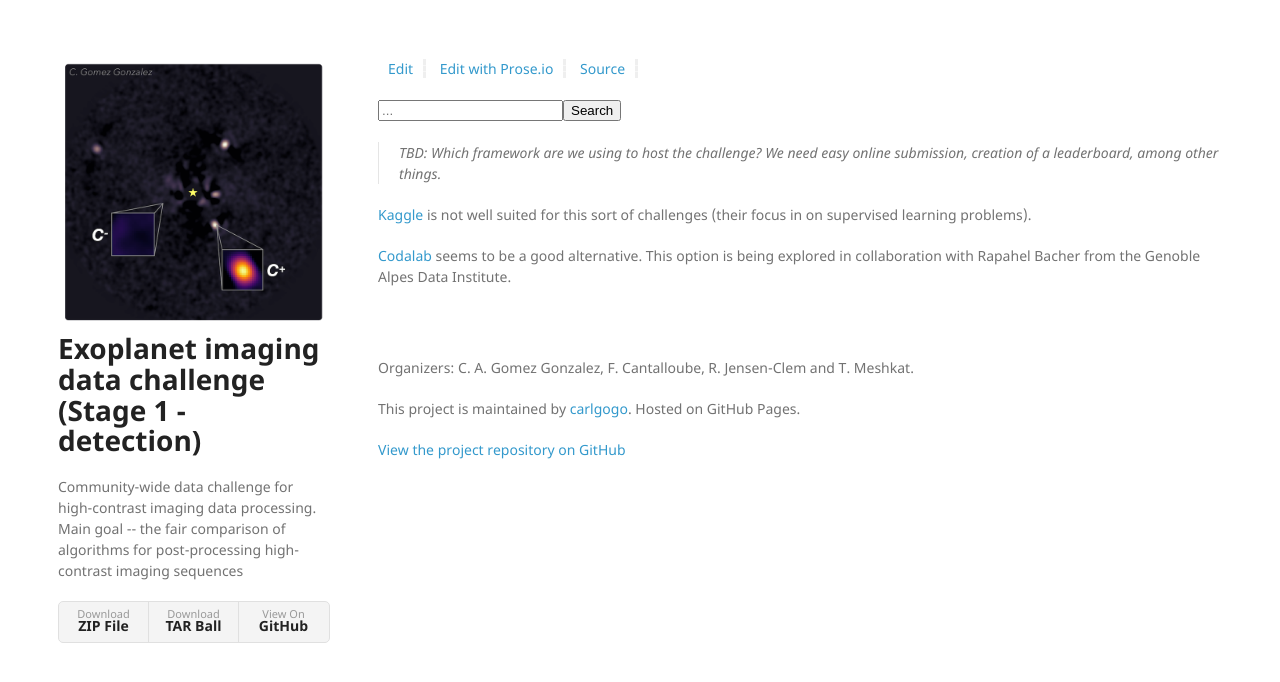
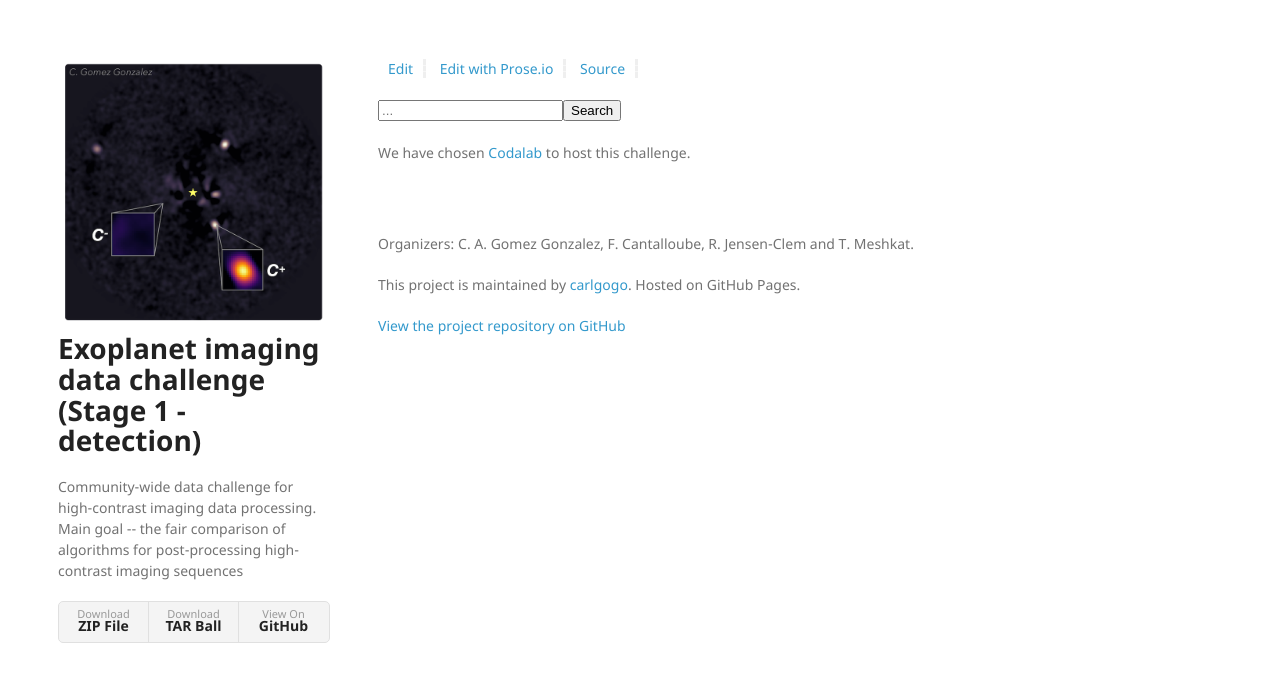
Before and after one commit to carlgogo/exoimaging_challenge, a Jekyll site: the page built from pages/score.md, in a window 1280 px wide. Shown: the top 682 px of the page. Built offline with Jekyll 4.4.1, drawn with Linux system fonts in a browser that asks for light colours; nearby versions of some CDN libraries; our own code applies the rules of GitHub Pages for plain Markdown files.

Commit message:
Mentioning Codalab

```diff
--- a/pages/score.md
+++ b/pages/score.md
@@ -1,5 +1 @@
-> TBD: Which framework are we using to host the challenge? We need easy online submission, creation of a leaderboard, among other things.
-
-[Kaggle](https://www.kaggle.com/) is not well suited for this sort of challenges (their focus in on supervised learning problems).
-
-[Codalab](http://codalab.org/) seems to be a good alternative. This option is being explored in collaboration with Rapahel Bacher from the Genoble Alpes Data Institute.
+We have chosen [Codalab](http://codalab.org/) to host this challenge.
```
Also changed, not shown: pages/datasets.md (+1 -3 lines).
